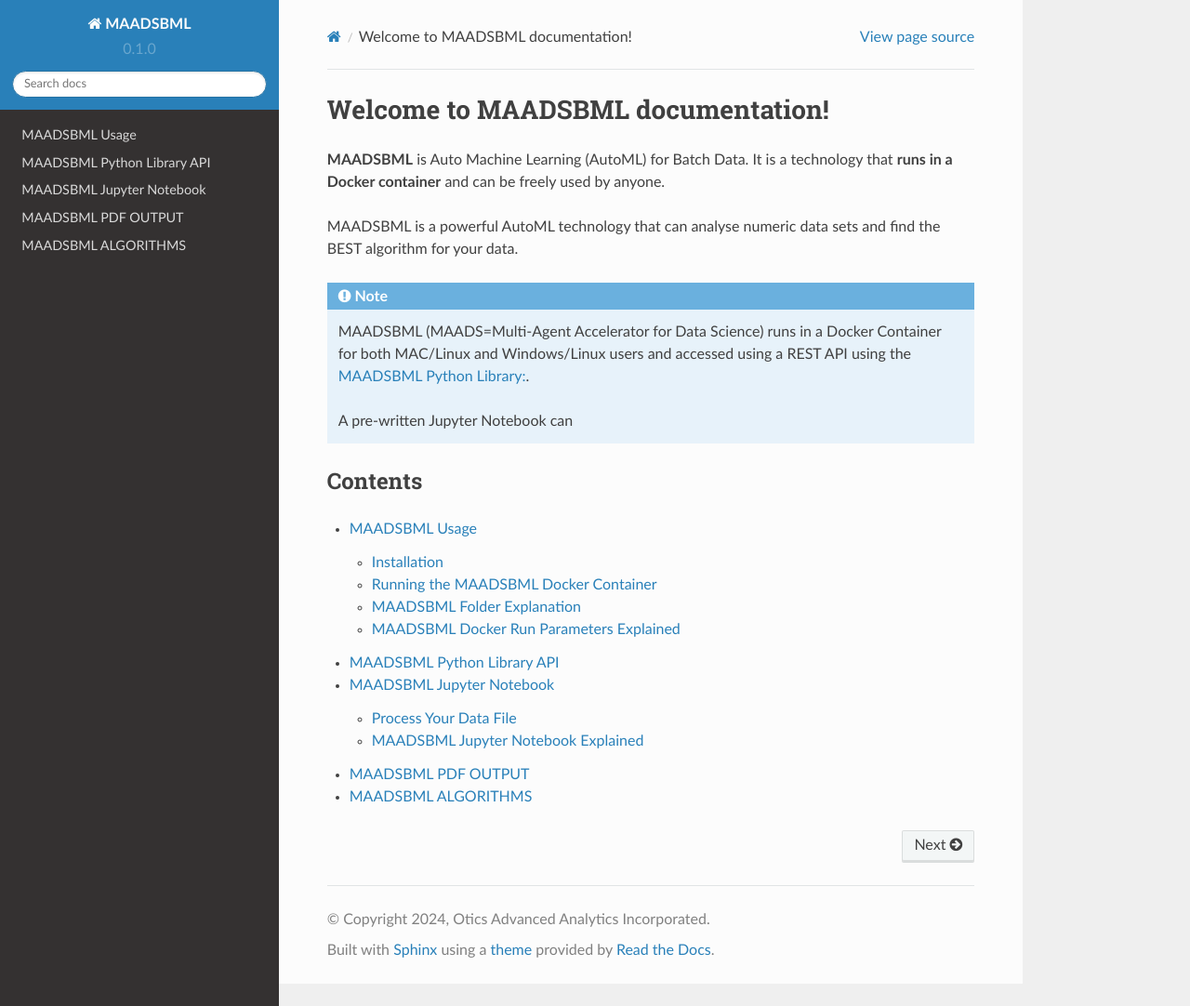
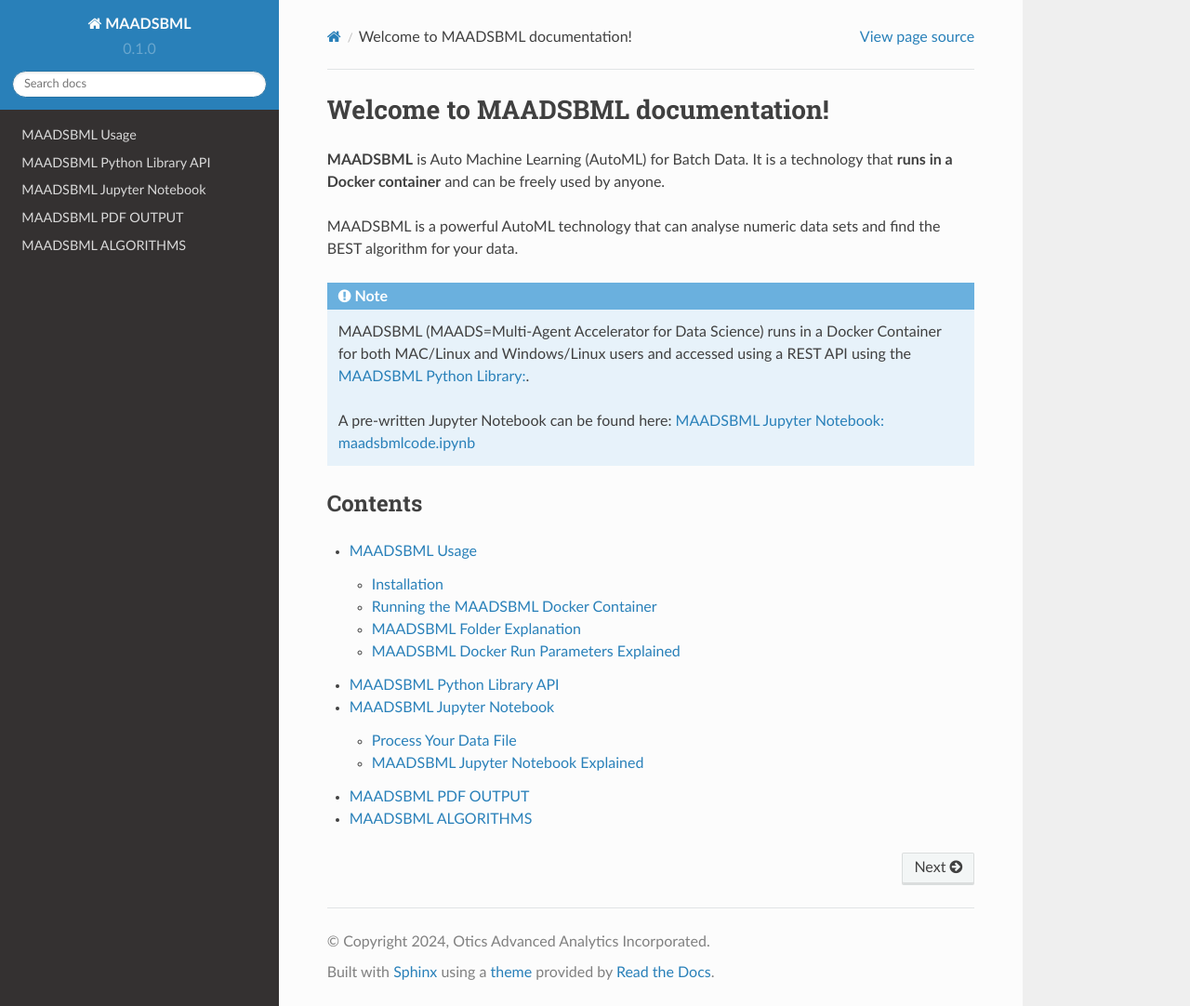
Before and after one commit to smaurice101/maadsbml, a Sphinx documentation site: the page built from docs/source/index.rst, in a window 1280 px wide and 1082 px high. Shown: the whole window at 93% size. Built offline with Sphinx 7.4.7 and the Read the Docs theme 2.0.0, drawn with Linux system fonts in a browser that asks for light colours.

Commit message:
Update index.rst

```diff
--- a/docs/source/index.rst
+++ b/docs/source/index.rst
@@ -10,7 +10,7 @@
    MAADSBML (MAADS=Multi-Agent Accelerator for Data Science) runs in a Docker Container for both MAC/Linux and Windows/Linux users and accessed using a REST API
    using the `MAADSBML Python Library: <https://pypi.org/project/maadsbml/>`_.
 
-   A pre-written Jupyter Notebook can
+   A pre-written Jupyter Notebook can be found here: `MAADSBML Jupyter Notebook: maadsbmlcode.ipynb <https://github.com/smaurice101/raspberrypi/tree/main/maadsbml>`_
 
 
 
```
